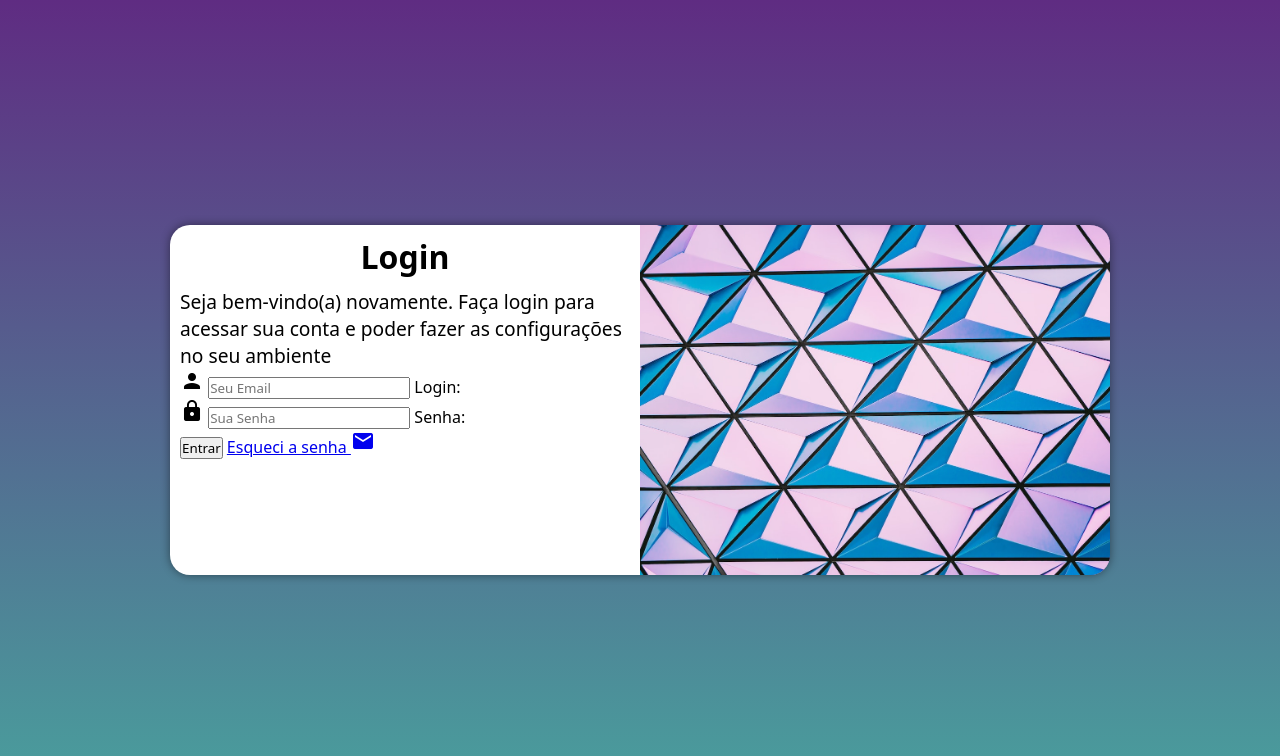
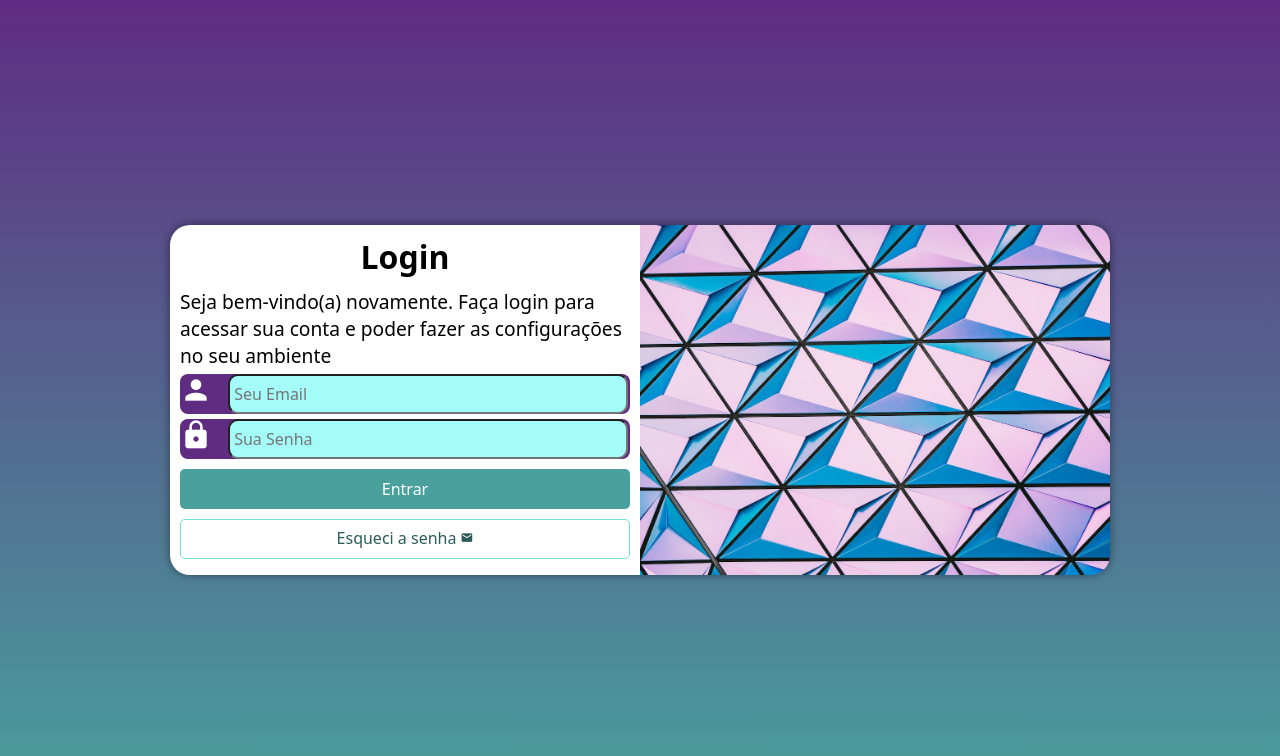
Before and after one commit to PedroPauloMonteiro/projeto-login, a plain HTML site: page index.html in a window 1280 px wide. Drawn offline with Linux system fonts and the light colour scheme.

Commit message:
Atualizações dos estilos

```diff
--- a/Estilos/media-query.css
+++ b/Estilos/media-query.css
@@ -2,7 +2,7 @@
 
 @media screen and (max-width: 767px) {
     #login {
-        height: 500px;
+        height: 520px;
     }
 }
 
--- a/Estilos/style.css
+++ b/Estilos/style.css
@@ -28,13 +28,13 @@ main {
     position: absolute;
     top: 50%;
     left: 50%;
-    transform: translate(-50%, -50%);
     overflow: hidden;
     background-color: white;
     width: 250px;
     height: 350px;
     border-radius: 20px;
     box-shadow: 0px 0px 10px rgba(0, 0, 0, 0.451);
+    transform: translate(-50%, -50%);
     transition: width 0.3s, height 0.3s;
     transition-timing-function: ease;
 }
@@ -60,3 +60,73 @@ main {
 #formulario > p {
     font-size: 0.8em;
 }
+
+form > input[type=submit] {
+    display: block;
+    font-size: 1em;
+    width: 100%;
+    height: 40px;
+    background-color: #49a09d;
+    color: white;
+    border: none;
+    border-radius: 5px;
+    margin-top: 10px;
+}
+
+form > input[type=submit]:hover {
+    background-color: #2b5c5a;
+    cursor: pointer;
+}
+
+form > .botao {
+    margin-top: 10px;
+    padding-top: 7px;
+    text-decoration: none;
+    display: block;
+    text-align: center;
+    font-size: 1em;
+    width: 100%;
+    height: 40px;
+    background-color: white;
+    color: #2b5c5a;
+    border: 1px solid #72e0dd;
+    border-radius: 5px;
+}
+
+form > .botao:hover {
+    background-color: #a4fcf9;
+}
+
+form > .botao > span {
+    font-size: 0.8em;
+}
+
+.campo {
+    display: block;
+    background-color: #5f2c82;
+    width: 100%;
+    height: 40px;
+    border-radius: 8px;
+    margin: 5px 0px;
+}
+
+.campo  span {
+    color: white;
+    font-size: 2em;
+    width: 44px;
+}
+
+.campo > input:focus {
+    background-color: white;
+    border: none;
+}
+
+.campo > input {
+    background-color: #a4fcf9;
+    font-size: 1em;
+    height: 100%;
+    border-radius: 10px;
+    padding: 4px;
+    width: calc(100% - 50px);
+    transform: translatey(-6px);
+}
--- a/index.html
+++ b/index.html
@@ -18,22 +18,18 @@
                 <p>Seja bem-vindo(a) novamente. Faça login para acessar sua conta e poder fazer as configurações no seu ambiente</p>
                 <form action="login.php" method="post" autocomplete="on">
                     <div class="campo">
-                        <span class="material-icons">
-                            person
-                        </span>
+                        <label for="ilogin"><span class="material-icons">person</span>
+                        </label>
                             <input type="email" name="login" id="ilogin" placeholder="Seu Email" autocomplete="email" required>
-                            <label for="ilogin"> Login: </label>
 
                     </div>
                     <div class="campo">
-                        <span class="material-icons">
-                            lock
-                        </span>
+                        <label for="isenha"></label><span class="material-icons">lock</span>
+                        </label>
                             <input type="password" name="senha" id="isenha" placeholder="Sua Senha" autocomplete="current-password" required minlength="8" maxlength="15">
-                            <label for="isenha">Senha: </label>
                     </div>
                     <input type="submit" value="Entrar">
-                    <a href="esqueci.html">
+                    <a href="esqueci.html" class="botao">
                         Esqueci a senha <span class="material-icons">
                             email
                             </span>
```
